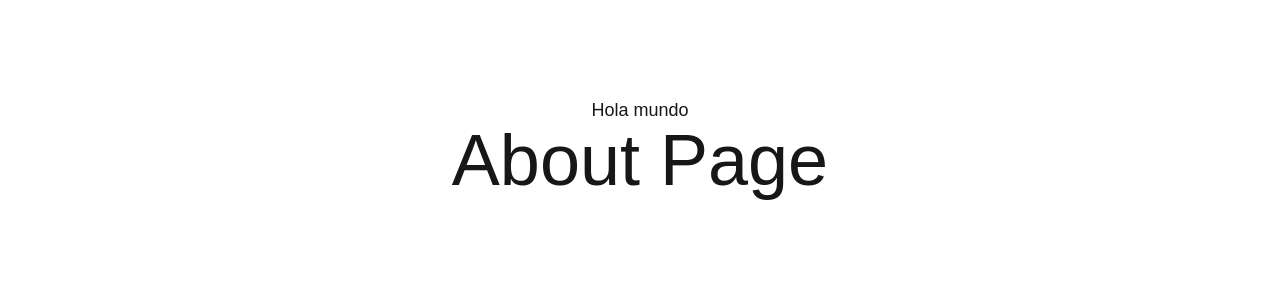
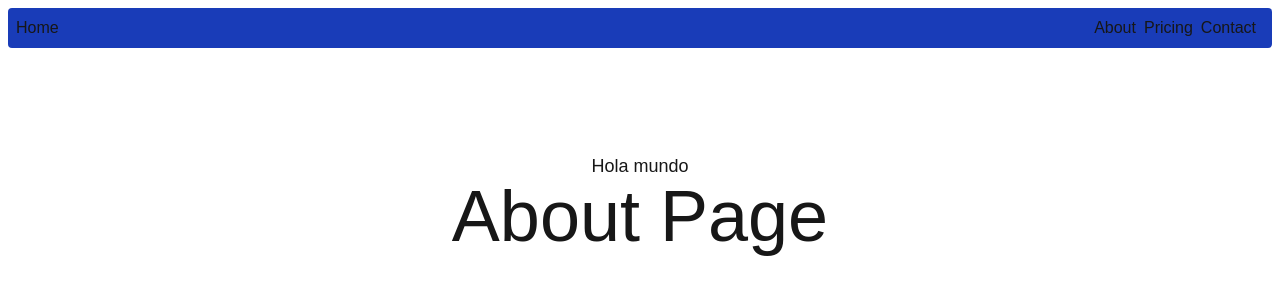
Before and after one commit to DanielaGonzalezM/first-steps-nextjs, a Next.js app: page /about in a window 1280 px wide. Shown: the top 300 px of the page. Built offline with nearby package versions, Linux system fonts and the light colour scheme.

Commit message:
Barra de navegación

```diff
--- a/app/(general)/layout.tsx
+++ b/app/(general)/layout.tsx
@@ -1,12 +1,17 @@
+import { Navbar } from "@/components";
+
 export default function AboutLayout({
   children,
 }: {
   children: React.ReactNode;
 }) {
   return (
-    <main className="flex flex-col items-center p-24">
-      <span className="text-lg">Hola mundo</span>
-      {children}
-    </main>
+    <>
+      <Navbar />
+      <main className="flex flex-col items-center p-24">
+        <span className="text-lg">Hola mundo</span>
+        {children}
+      </main>
+    </>
   );
 }
--- /dev/null
+++ b/components/index.ts
@@ -0,0 +1 @@
+export * from "./navbar/Navbar"
--- /dev/null
+++ b/components/navbar/Navbar.tsx
@@ -0,0 +1,14 @@
+
+export const Navbar = () => {
+    console.log("Navbar creado");
+  return (
+    <nav className="flex bg-blue-800 bg-opacity-30 p-2 m-2 rounded">
+        <span>Home</span>
+
+        <div className="flex flex-1"></div>
+        <a className="mr-2" href="/about">About</a>
+        <a className="mr-2" href="/pricing">Pricing</a>
+        <a className="mr-2" href="/contact">Contact</a>
+    </nav>
+  )
+}
```
